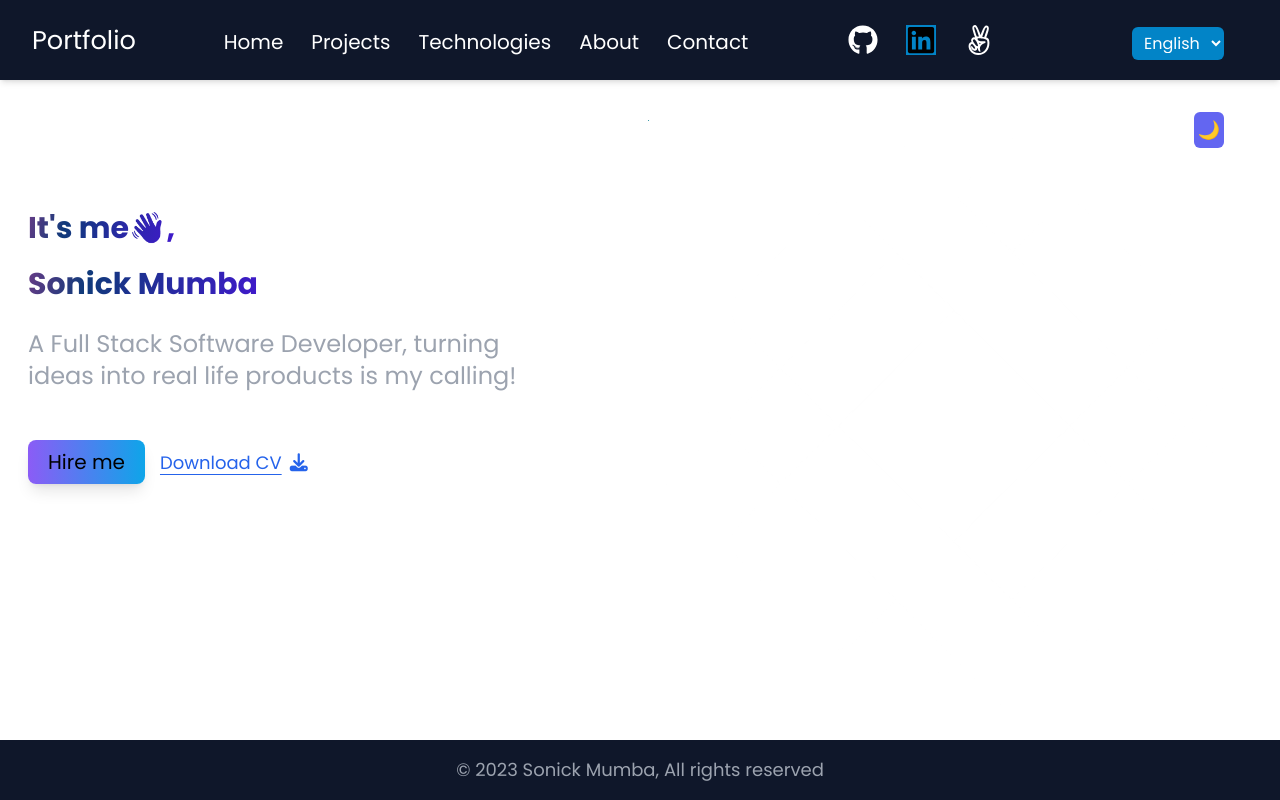
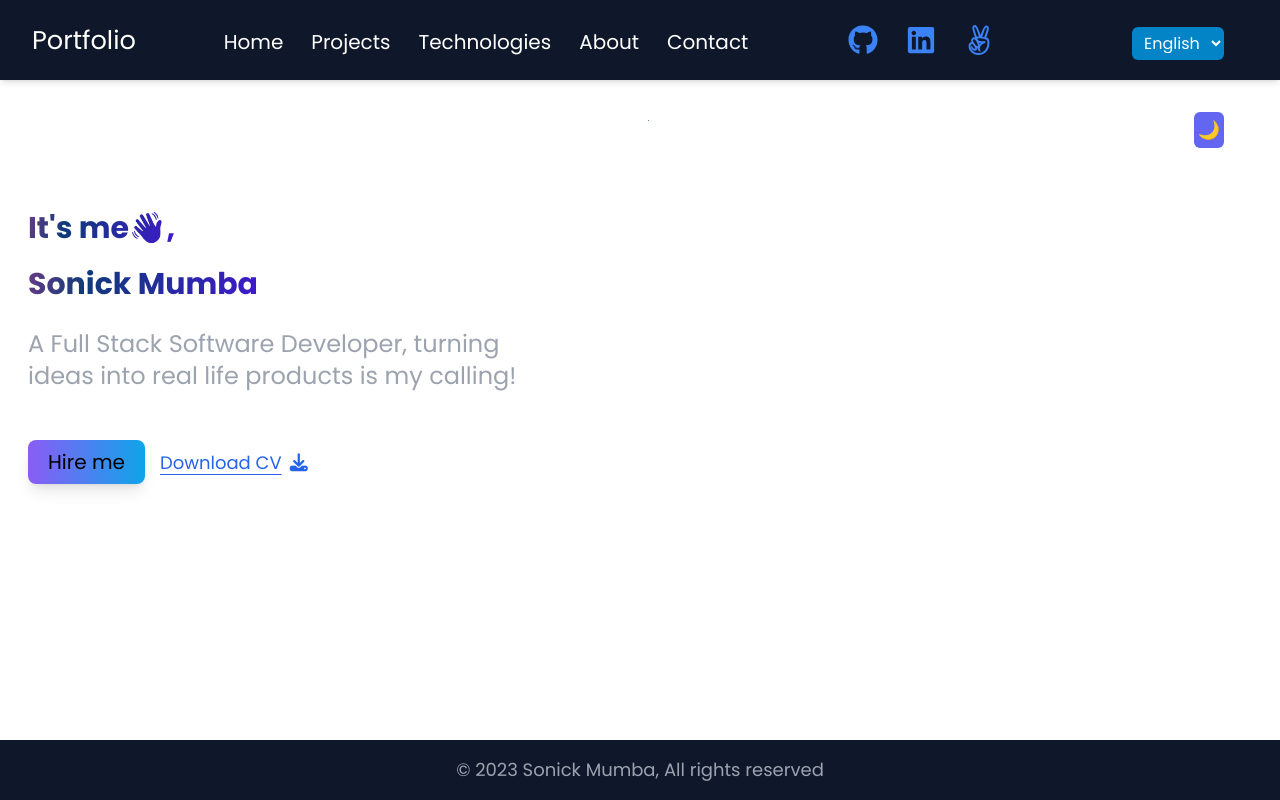
Before and after one commit to Sonickmumba/sonick-portifolio, a React (Vite) app: page / in a window 1280 px wide. Shown: the top 800 px of the page. Built offline with nearby package versions, Linux system fonts and the light colour scheme.

Commit message:
Update color for the social media icons

```diff
--- a/src/components/header/Socialmedia.jsx
+++ b/src/components/header/Socialmedia.jsx
@@ -17,7 +17,7 @@ const Socialmedia = () => {
                 fill="currentColor"
                 strokeWidth="0"
                 viewBox="0 0 496 512"
-                className="dark:text-blue-600"
+                className="fill-blue-500"
                 height="1em"
                 width="1em"
                 xmlns="http://www.w3.org/2000/svg"
@@ -39,7 +39,7 @@ const Socialmedia = () => {
                 fill=""
                 strokeWidth="0"
                 viewBox="0 0 448 512"
-                className="bg-sky-600"
+                className="fill-blue-500"
                 height="1em"
                 width="1em"
                 xmlns="http://www.w3.org/2000/svg"
@@ -61,7 +61,7 @@ const Socialmedia = () => {
                 fill="currentColor"
                 strokeWidth="0"
                 viewBox="0 0 448 512"
-                className="dark:text-blue-600"
+                className="fill-blue-500"
                 height="1em"
                 width="1em"
                 xmlns="http://www.w3.org/2000/svg"
```
